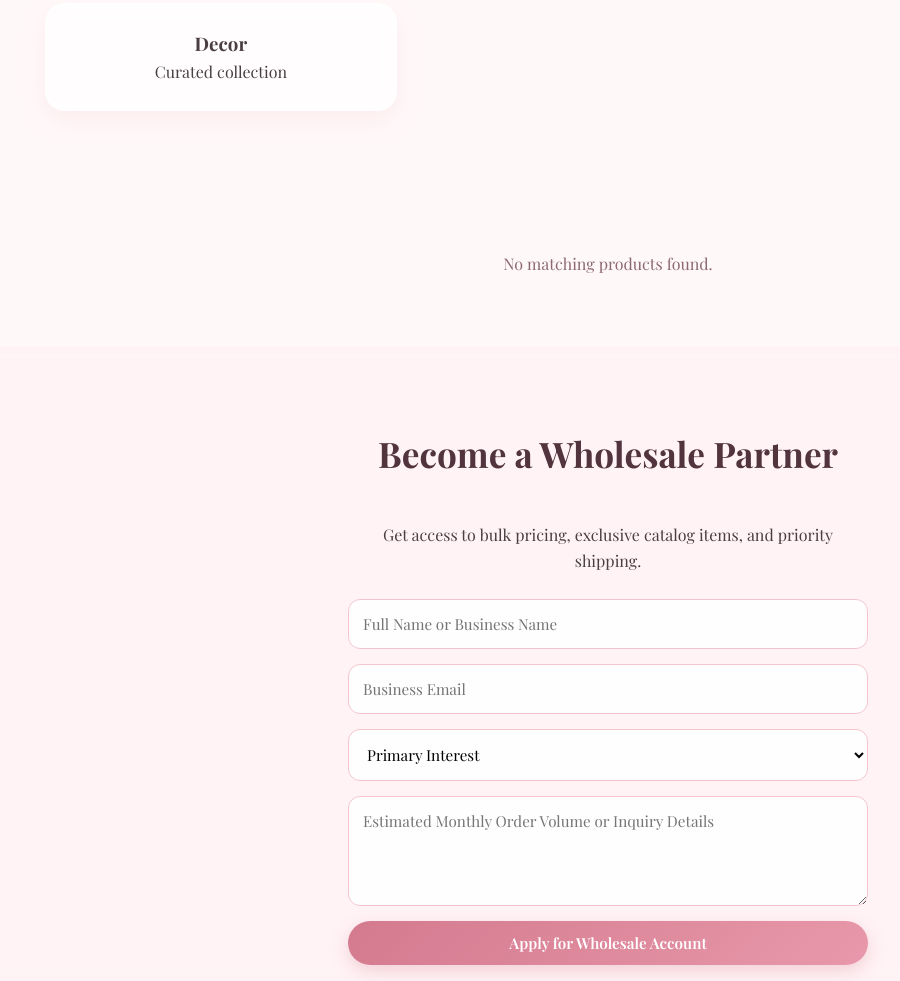
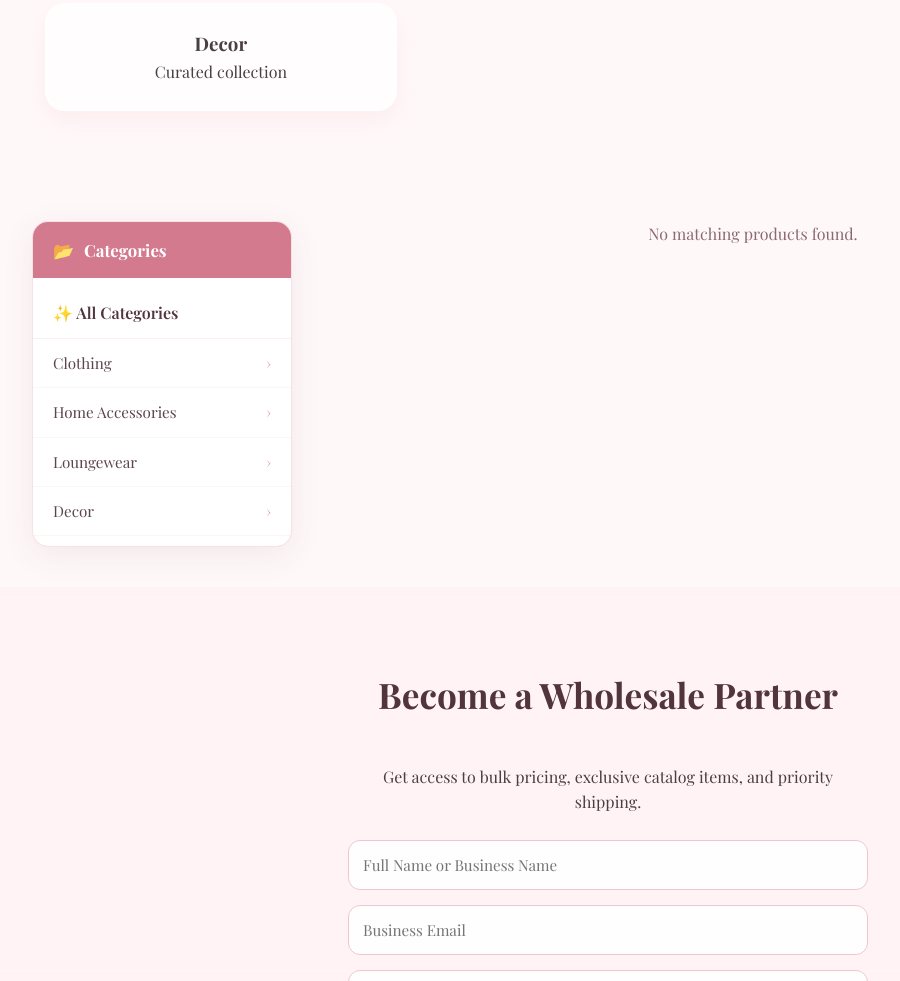
Before and after one commit to obiswift/maison-de-cess, a website: page index.html in a window 1280 px wide. Shown: the part 1015-1996 px from the top of the page, without its empty margins (32-932 px from the left). Drawn offline with nearby package versions, Linux system fonts and the light colour scheme; no server answers; animation ran at ten frames a second; a web font is replaced by a local one.

Commit message:
Update index.html

```diff
--- a/index.html
+++ b/index.html
@@ -66,12 +66,27 @@
     </div>
   </section>
 
-  <!-- Dynamic Featured Products Section -->
-  <section class="products-section" id="retail-shop">
-    <div class="product-grid" id="userProductsGrid">
-      <!-- Dynamically populated from backend API -->
+  <!-- Main Content Wrapper with Sidebar & Product Grid -->
+  <div class="store-layout-container" style="display: flex; gap: 30px; max-width: 1300px; margin: 40px auto; padding: 0 5%; align-items: flex-start;" id="retail-shop">
+
+    <!-- Left Category Sidebar (Kilimall Style) -->
+    <aside class="category-sidebar" style="width: 260px; background: rgba(255, 255, 255, 0.9); backdrop-filter: blur(10px); border-radius: 16px; border: 1px solid rgba(232, 180, 184, 0.4); box-shadow: 0 8px 32px rgba(82, 52, 63, 0.08); overflow: hidden; flex-shrink: 0;">
+      <div style="background: #d47a8f; color: white; padding: 15px 20px; font-weight: 700; font-size: 1.05rem; display: flex; align-items: center; gap: 10px;">
+        <span>📂</span> Categories
+      </div>
+      <ul id="sidebarCategoryList" style="list-style: none; padding: 10px 0; margin: 0;">
+        <!-- Dynamically populated categories -->
+      </ul>
+    </aside>
+
+    <!-- Right Products Section -->
+    <div style="flex: 1;">
+      <div class="product-grid" id="userProductsGrid" style="margin-top: 0;">
+        <!-- Dynamically populated from backend API -->
+      </div>
     </div>
-  </section>
+
+  </div>
 
   <!-- Wholesale Inquiry Section -->
   <section class="wholesale-section" id="wholesale">
@@ -204,6 +219,7 @@
     const userCategoriesGrid = document.getElementById('userCategoriesGrid');
     const userProductsGrid = document.getElementById('userProductsGrid');
     const wholesaleCategorySelect = document.getElementById('wholesaleCategorySelect');
+    const sidebarCategoryList = document.getElementById('sidebarCategoryList');
 
     async function fetchStoreProducts() {
       try {
@@ -220,17 +236,39 @@
 
     function renderCategories() {
       userCategoriesGrid.innerHTML = '';
+      if (sidebarCategoryList) {
+        sidebarCategoryList.innerHTML = `<li onclick="filterByCategory('all')" style="padding: 12px 20px; cursor: pointer; color: #52343f; font-weight: 600; border-bottom: 1px solid rgba(232, 180, 184, 0.2); transition: background 0.2s;" onmouseover="this.style.background='rgba(232,180,184,0.15)'" onmouseout="this.style.background='transparent'">✨ All Categories</li>`;
+      }
       wholesaleCategorySelect.innerHTML = '<option value="" disabled selected>Primary Interest</option>';
+
       categories.forEach(cat => {
         userCategoriesGrid.innerHTML += `
-          <div class="category-card float-on-hover">
+          <div class="category-card float-on-hover" onclick="filterByCategory('${cat}')" style="cursor: pointer;">
             <h3>${cat}</h3>
             <p>Curated collection</p>
           </div>
         `;
+        if (sidebarCategoryList) {
+          sidebarCategoryList.innerHTML += `
+            <li onclick="filterByCategory('${cat}')" style="padding: 12px 20px; cursor: pointer; color: #5c444e; font-size: 0.95rem; border-bottom: 1px solid rgba(232, 180, 184, 0.15); display: flex; justify-content: space-between; align-items: center; transition: background 0.2s;" onmouseover="this.style.background='rgba(232,180,184,0.15)'" onmouseout="this.style.background='transparent'">
+              <span>${cat}</span>
+              <span style="color: #d47a8f; font-size: 0.8rem;">›</span>
+            </li>
+          `;
+        }
         wholesaleCategorySelect.innerHTML += `<option value="${cat.toLowerCase()}">${cat}</option>`;
       });
     }
+
+    // Filter products by sidebar or category card selection
+    window.filterByCategory = function(categoryName) {
+      if (categoryName === 'all') {
+        renderProductsGrid(products);
+        return;
+      }
+      const filtered = products.filter(p => p.category && p.category.toLowerCase() === categoryName.toLowerCase());
+      renderProductsGrid(filtered);
+    };
 
     function renderProductsGrid(list) {
       userProductsGrid.innerHTML = '';
```
